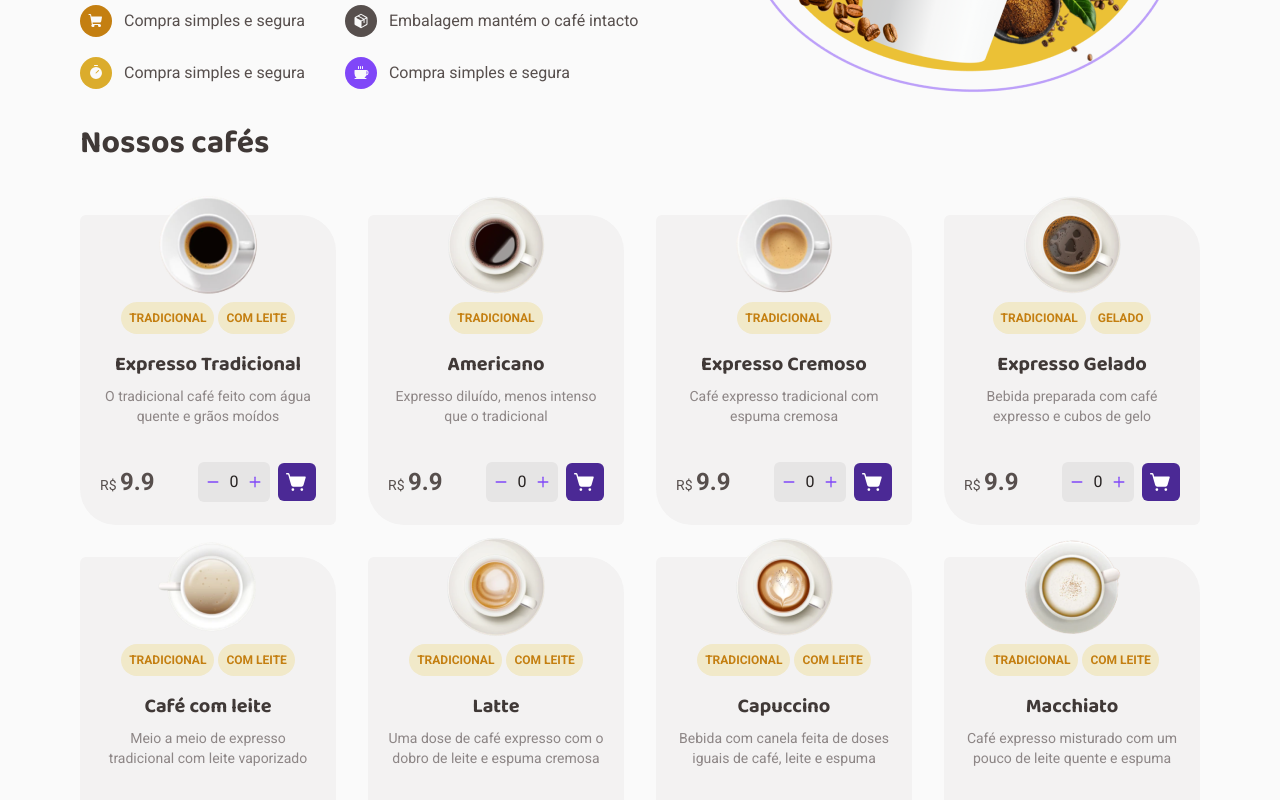
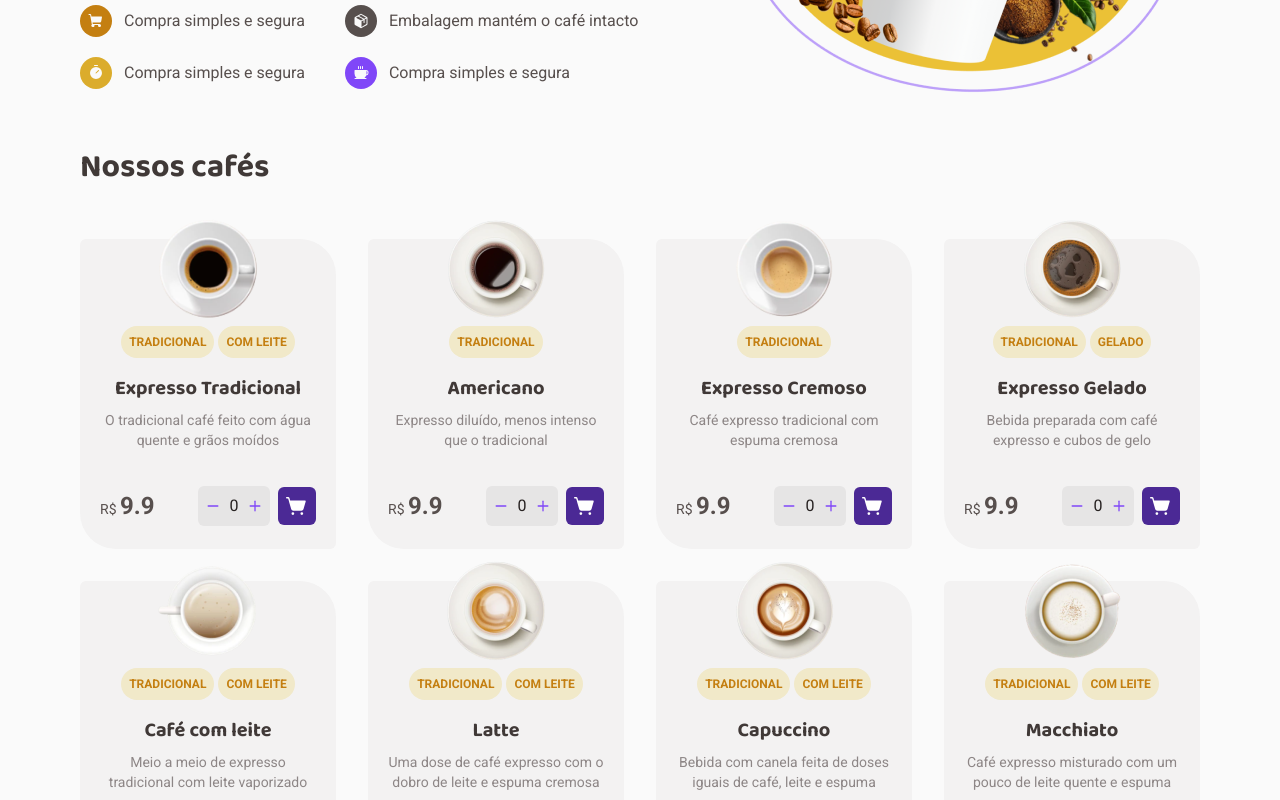
Before and after one commit to gabrielcardosodev/coffee-delivery, a React (Vite) app: page / in a window 1280 px wide. Shown: the part 460-1260 px from the top of the page. Built offline with nearby package versions, Linux system fonts and the light colour scheme.

Commit message:
feat(Add more margin in top and change element section for div): :sparkles:

```diff
--- a/src/pages/Home/components/CoffeeList/index.tsx
+++ b/src/pages/Home/components/CoffeeList/index.tsx
@@ -3,7 +3,7 @@
 
 export function CoffeeList() {
   return (
-    <section className="mt-8">
+    <div className="mt-14">
       <strong className="font-baloo text-[32px] text-base-subtitle">
         Nossos cafés
       </strong>
@@ -13,6 +13,6 @@
           <CoffeeCard key={coffee.id} coffee={coffee} />
         ))}
       </div>
-    </section>
+    </div>
   )
 }
```
